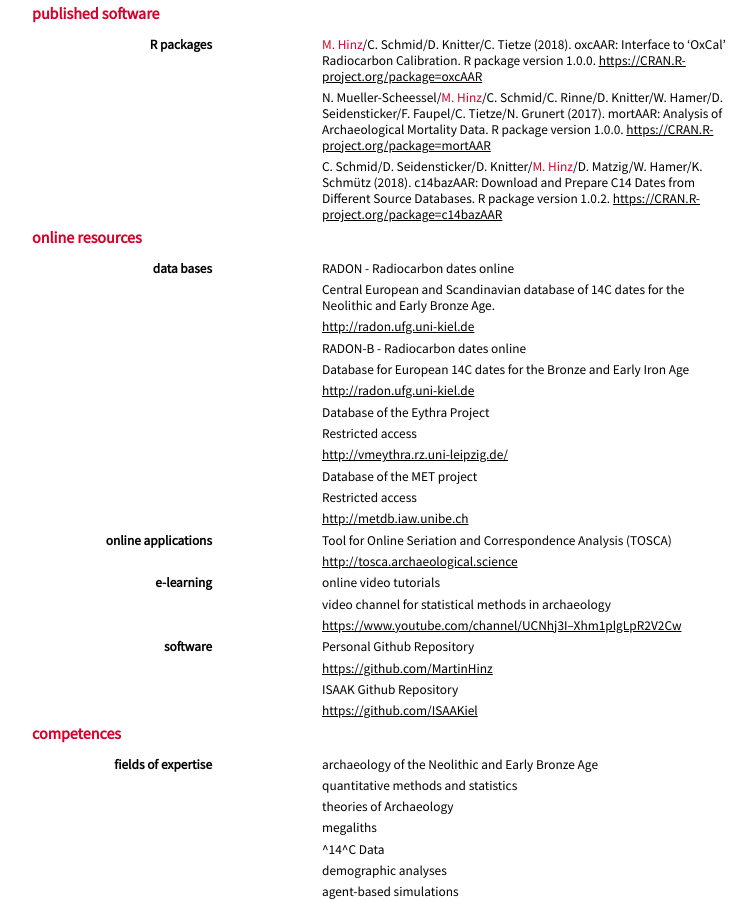
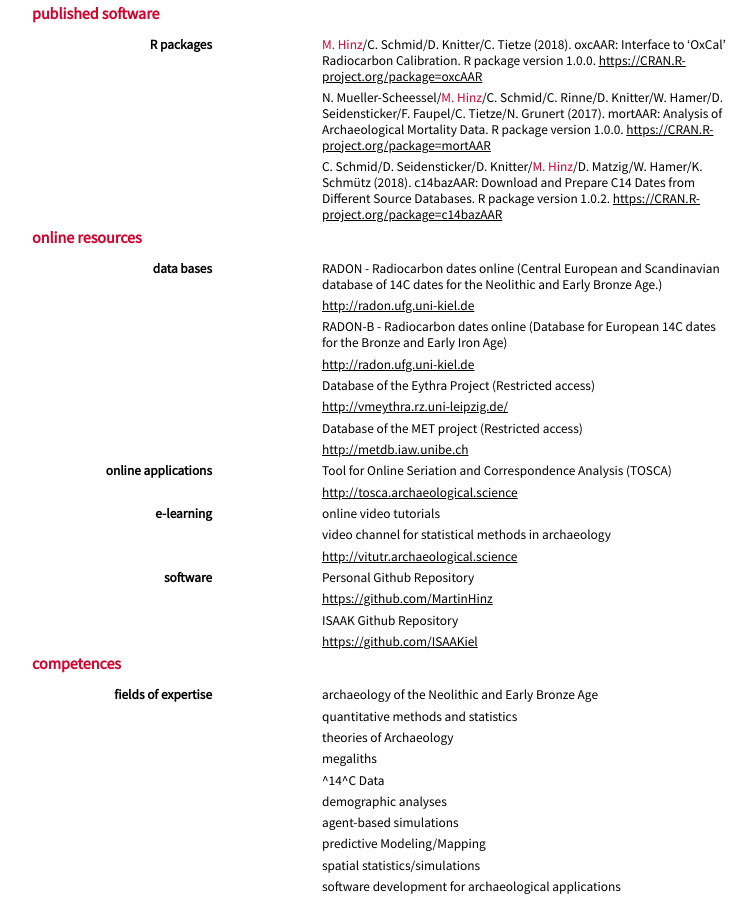
Before and after one commit to MartinHinz/cv, a Jekyll site: the page built from cv_english.md, in a window 1280 px wide and 900 px high, scrolled down 3925 px. Shown: the whole window, without its empty margins (208-964 px from the left). Built offline with Jekyll 4.4.1, drawn with Linux system fonts in a browser that asks for light colours; nearby versions of some CDN libraries; our own code applies the rules of GitHub Pages for plain Markdown files.

```diff
--- a/cv_english.md
+++ b/cv_english.md
@@ -226,17 +226,13 @@ Since 2007
 ## online resources
 ### data bases
 &nbsp;
-: - RADON - Radiocarbon dates online
-  - Central European and Scandinavian database of 14C dates for the Neolithic and Early Bronze Age.
+: - RADON - Radiocarbon dates online (Central European and Scandinavian database of 14C dates for the Neolithic and Early Bronze Age.)
   - [http://radon.ufg.uni-kiel.de](http://radon.ufg.uni-kiel.de)
-- RADON-B  - Radiocarbon dates online
-  - Database for European 14C dates for the Bronze and Early Iron Age
+- RADON-B - Radiocarbon dates online (Database for European 14C dates for the Bronze and Early Iron Age)
   - [http://radon.ufg.uni-kiel.de](http://radon.ufg.uni-kiel.de)
-- Database of the Eythra Project
-  - Restricted access
+- Database of the Eythra Project (Restricted access)
   - [http://vmeythra.rz.uni-leipzig.de/](http://vmeythra.rz.uni-leipzig.de/)
-- Database of the MET project
-  - Restricted access
+- Database of the MET project (Restricted access)
   - [http://metdb.iaw.unibe.ch](http://metdb.iaw.unibe.ch)
 
 ### online applications
@@ -248,7 +244,7 @@ Since 2007
 &nbsp;
 : - online video tutorials
   - video channel for statistical methods in archaeology
-  - [https://www.youtube.com/channel/UCNhj3I--Xhm1plgLpR2V2Cw](https://www.youtube.com/channel/UCNhj3I--Xhm1plgLpR2V2Cw)
+  - [http://vitutr.archaeological.science](http://vitutr.archaeological.science)
 
 ### software
 &nbsp;
```
